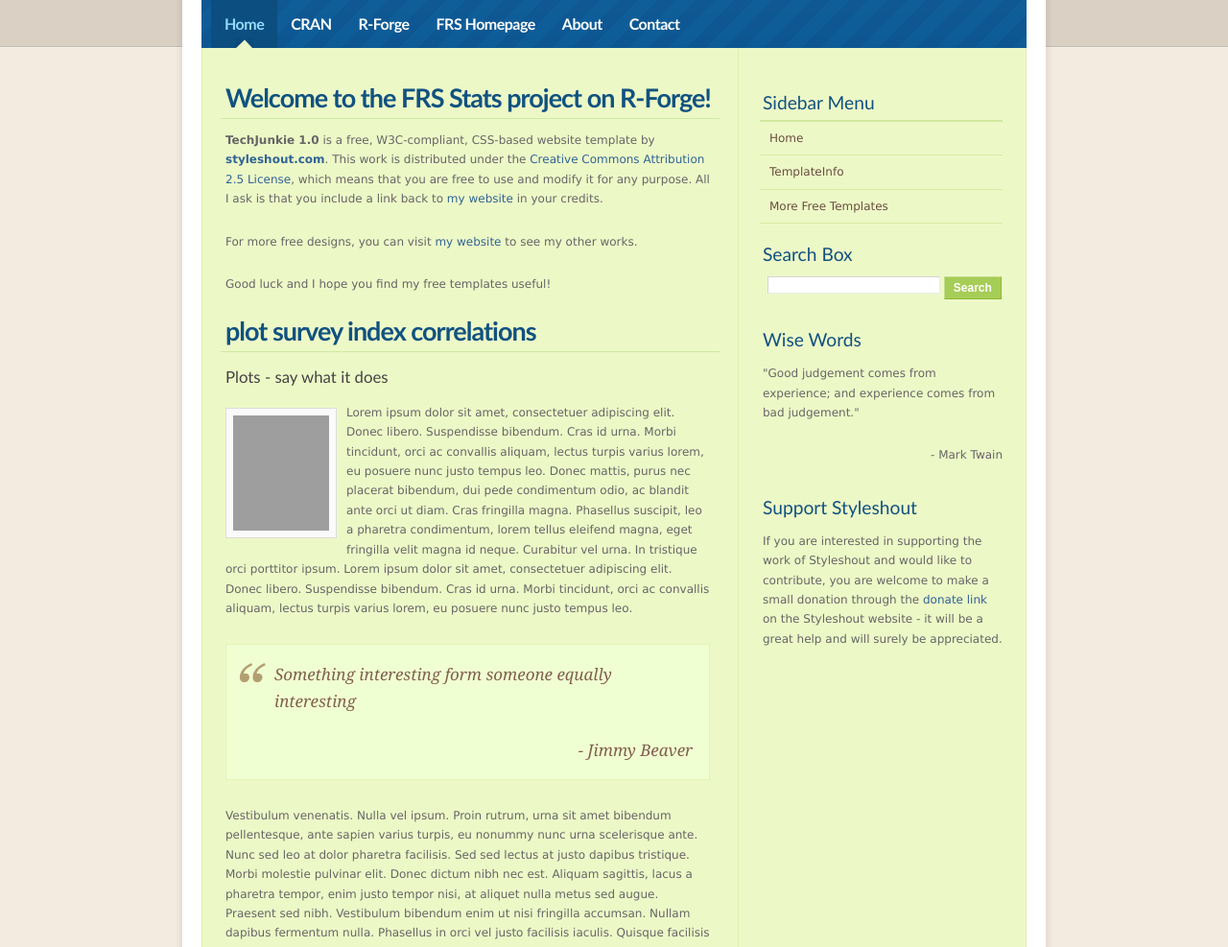
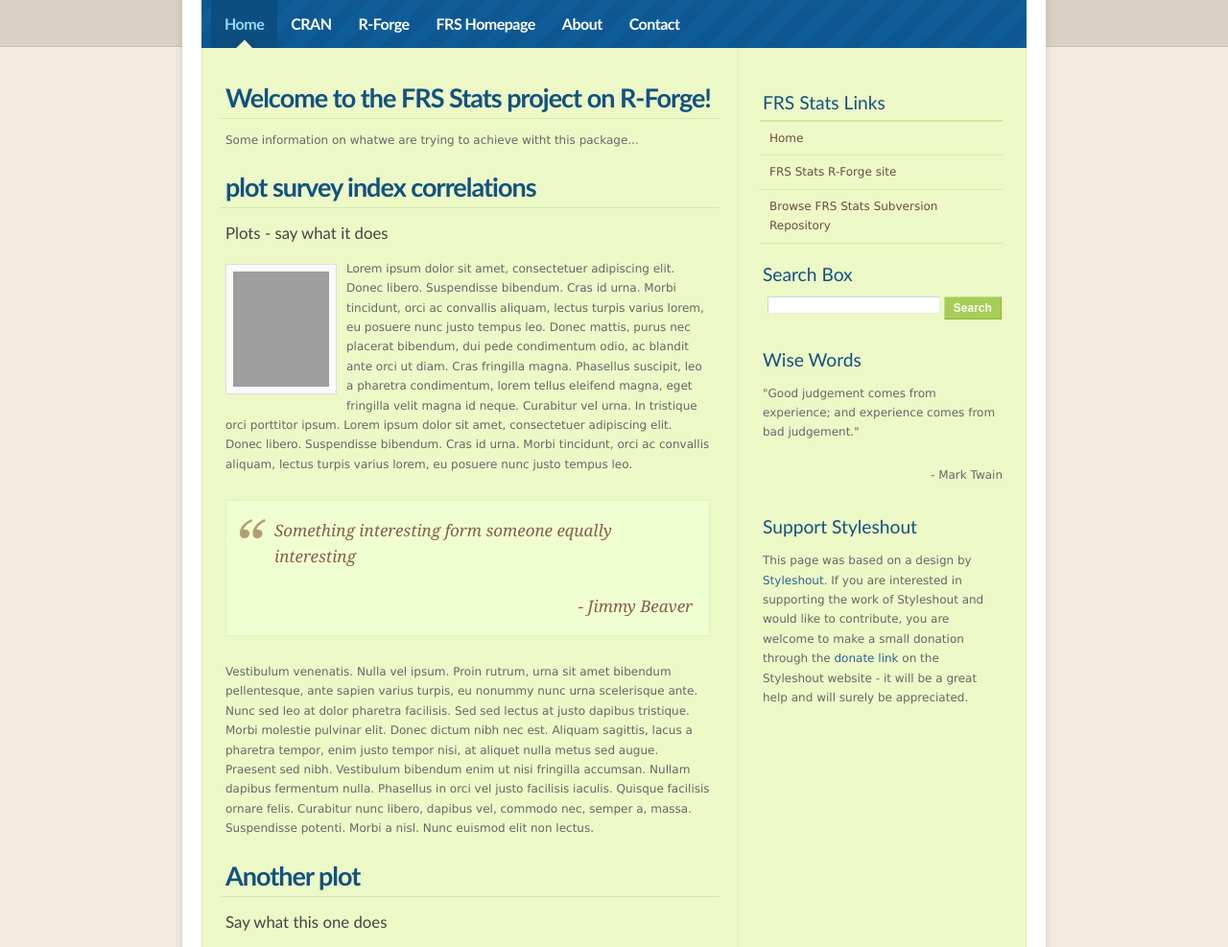
Before and after one commit to r-forge/ices-frs, a PHP site: page / in a window 1280 px wide. Shown: the part 240-1227 px from the top of the page at 96% size. Run offline with PHP 8.4, Linux system fonts and the light colour scheme; grey boxes are pictures that could not be loaded.

Commit message:
git-svn-id: svn://svn.r-forge.r-project.org/svnroot/ices-frs@32 edb9625f-4e0d-4859-8d74-9fd3b1da38cb

```diff
--- a/www/index.php
+++ b/www/index.php
@@ -59,18 +59,7 @@
 			<a name="Welcome"></a>
 			<h2><a href="index.php" title="">Welcome to the FRS Stats project on R-Forge!</a></h2>
 
-			<p><strong>TechJunkie 1.0</strong> is a free, W3C-compliant, CSS-based website template
-			by <strong><a href="http://www.styleshout.com/">styleshout.com</a></strong>. This work is
-			distributed under the <a rel="license" href="http://creativecommons.org/licenses/by/2.5/">
-			Creative Commons Attribution 2.5  License</a>, which means that you are free to
-			use and modify it for any purpose. All I ask is that you include a link back to
-			<a href="http://www.styleshout.com/">my website</a> in your credits.</p>
-
-			<p>For more free designs, you can visit
-			<a href="http://www.styleshout.com/">my website</a> to see
-			my other works.</p>
-
-			<p>Good luck and I hope you find my free templates useful!</p>
+			<p>Some information on whatwe are trying to achieve witht this package...</p>
 
 
 			<h2><a href="index.php">plot survey index correlations</a></h2>
@@ -123,11 +112,11 @@
 
 		<div id="sidebar">
 
-			<h3>Sidebar Menu</h3>
+			<h3>FRS Stats Links</h3>
 			<ul class="sidemenu">
 				<li><a href="index.php">Home</a></li>
-				<li><a href="index.php#TemplateInfo">TemplateInfo</a></li>
-				<li><a href="http://www.styleshout.com/">More Free Templates</a></li>
+				<li><a href="http://r-forge.r-project.org/projects/ices-frs/">FRS Stats R-Forge site</a></li>
+				<li><a href="http://r-forge.r-project.org/plugins/scmsvn/viewcvs.php/?root=ices-frs">Browse FRS Stats Subversion Repository</a></li>
 			</ul>
 
 			<h3>Search Box</h3>
@@ -145,7 +134,9 @@
 			<p class="align-right">- Mark Twain</p>
 
 			<h3>Support Styleshout</h3>
-			<p>If you are interested in supporting the work of Styleshout and would like to contribute, you are
+
+      <p>This page was based on a design by <a href="http://www.styleshout.com/">Styleshout</a>.
+      If you are interested in supporting the work of Styleshout and would like to contribute, you are
 			welcome to make a small donation through the
 			<a href="http://www.styleshout.com/">donate link</a> on the Styleshout website - it will
 			be a great help and will surely be appreciated.</p>
```
